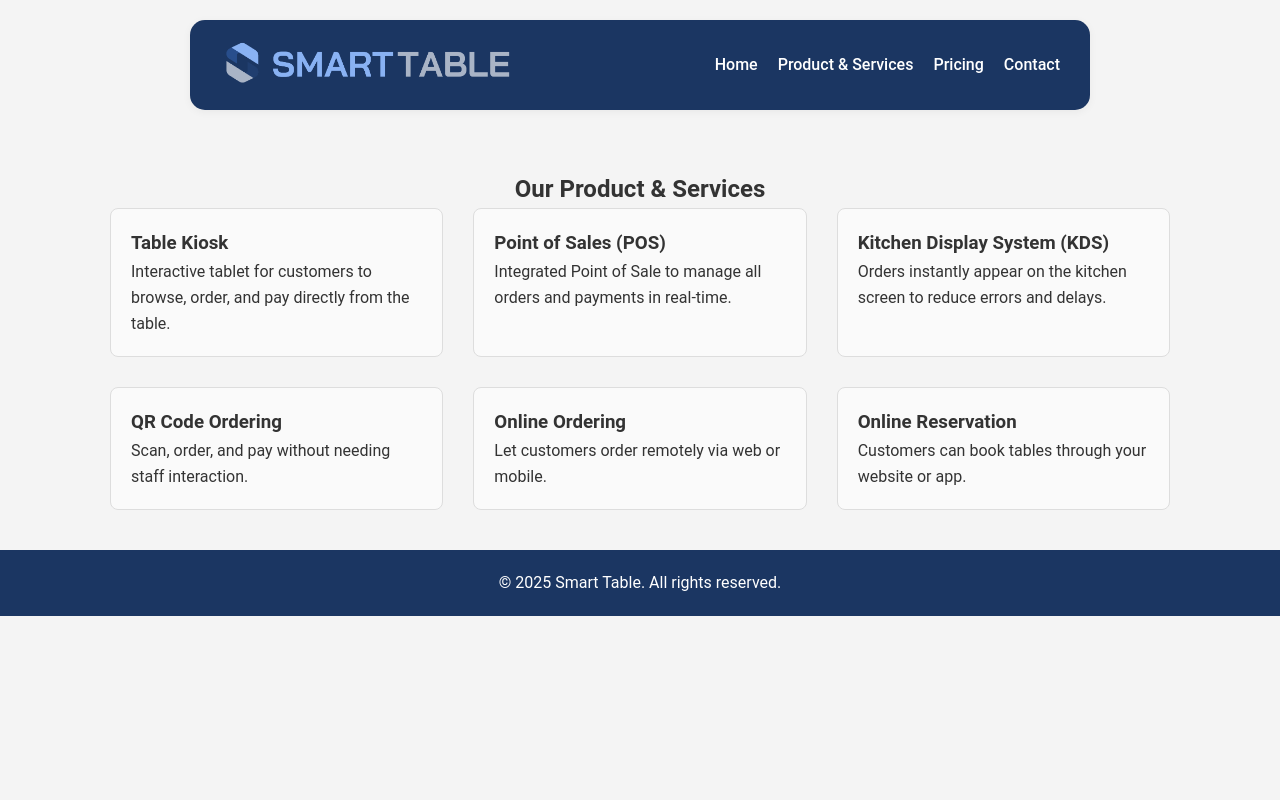
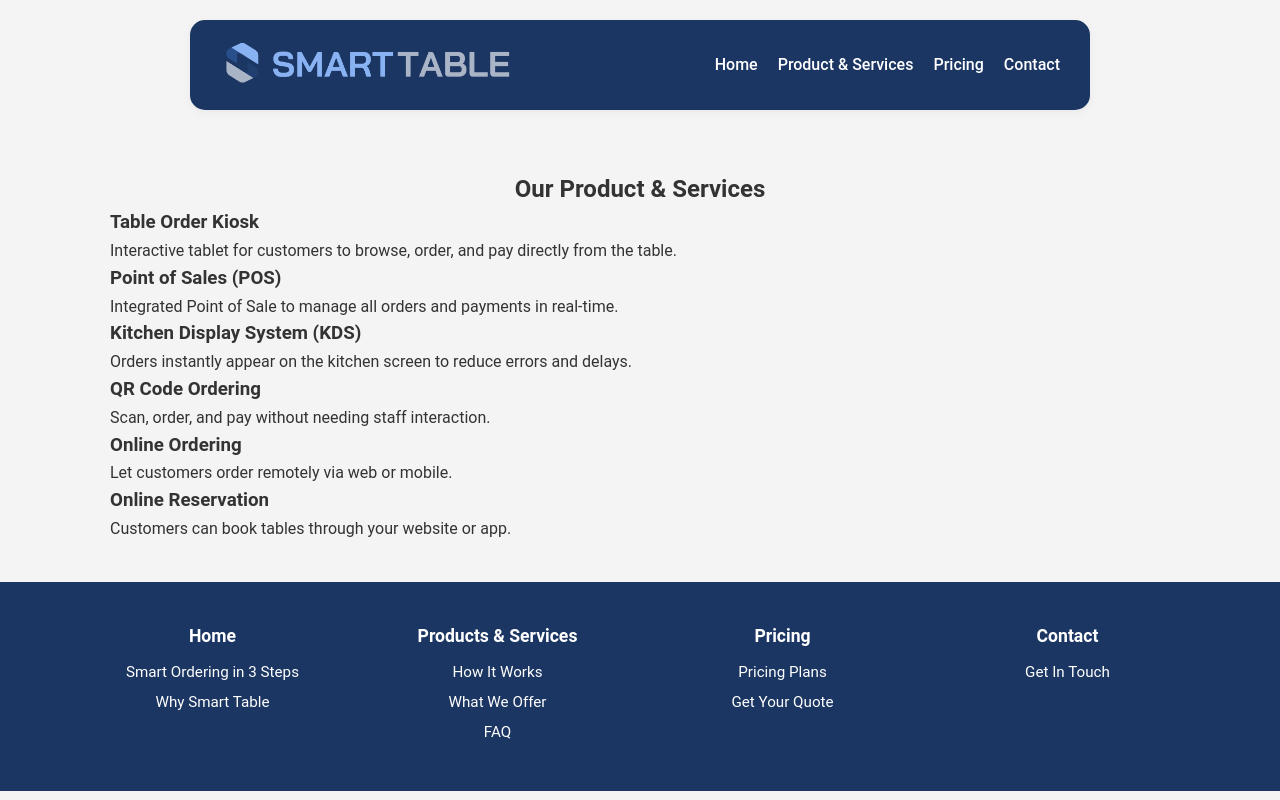
Before and after one commit to donghyun010/SmartTableNZ, a React (Create React App) app: page /SmartTableNZ/products in a window 1280 px wide. Built offline with nearby package versions, Linux system fonts and the light colour scheme.

Commit message:
Add footer

```diff
--- a/src/index.css
+++ b/src/index.css
@@ -2,7 +2,7 @@
   margin: 0;
   padding: 0;
   box-sizing: border-box;
-  font-family: 'Roboto', sans-serif;
+  font-family: "Roboto", sans-serif;
 }
 
 body {
@@ -145,19 +145,6 @@ header nav a {
   margin: 0 auto;
 }
 
-.features {
-  display: grid;
-  grid-template-columns: repeat(auto-fit, minmax(250px, 1fr));
-  gap: 30px;
-}
-
-.feature {
-  padding: 20px;
-  background: #fafafa;
-  border: 1px solid #ddd;
-  border-radius: 8px;
-}
-
 footer {
   text-align: center;
   padding: 20px;
@@ -176,7 +163,6 @@ footer {
 
 .product-dropdown h2 {
   margin-bottom: 15px;
-  col
 
   .feature p br + br {
     line-height: 2;
@@ -205,3 +191,113 @@ footer {
     }
   }
 }
+
+.highlighted-feature {
+  background-color: #fafafa;
+  padding: 60px 20px;
+  text-align: center;
+  border-radius: 12px;
+  margin-top: 40px;
+}
+
+.standout-feature h2 {
+  font-size: 2rem;
+  color: #1b3662;
+}
+
+.standout-feature p {
+  font-size: 1.1rem;
+  margin-top: 15px;
+  max-width: 800px;
+  margin-left: auto;
+  margin-right: auto;
+}
+
+.why-smart-table {
+  background-color: #ffffff;
+}
+
+.benefits-grid {
+  display: grid;
+  grid-template-columns: repeat(auto-fit, minmax(240px, 1fr));
+  gap: 30px;
+  max-width: 1100px;
+  margin: 0 auto;
+}
+
+.benefit-card {
+  background: #fafafa;
+  border: 1px solid #ddd;
+  border-radius: 8px;
+  padding: 20px;
+  text-align: left;
+  box-shadow: 0 1px 4px rgba(0, 0, 0, 0.05);
+  transition: all 0.2s ease;
+}
+
+.benefit-card:hover {
+  transform: translateY(-5px);
+  box-shadow: 0 4px 12px rgba(0, 0, 0, 0.08);
+}
+
+.benefit-card h4 {
+  margin-bottom: 10px;
+  color: #1b3662;
+  font-size: 1.2rem;
+}
+
+.benefit-card p {
+  font-size: 0.95rem;
+  color: #444;
+}
+
+.mb-60 {
+  margin-bottom: 60px;
+}
+
+.white-bg {
+  background-color: #ffffff;
+}
+
+.features-section {
+  margin-top: 60px;
+}
+
+.footer {
+  background-color: #1b3662;
+  color: white;
+  padding: 40px 20px;
+  font-family: "Roboto", sans-serif;
+}
+
+.footer-columns {
+  display: flex;
+  justify-content: space-between;
+  flex-wrap: wrap;
+  max-width: 1100px;
+  margin: 0 auto;
+  gap: 40px;
+}
+
+.footer-column {
+  flex: 1 1 200px;
+  min-width: 180px;
+}
+
+.footer-column h4 {
+  font-size: 1.1rem;
+  margin-bottom: 10px;
+  font-weight: bold;
+}
+
+.footer-column a {
+  display: block;
+  color: white;
+  text-decoration: none;
+  font-size: 0.95rem;
+  margin-bottom: 6px;
+}
+
+.footer-column a:hover {
+  text-decoration: underline;
+}
--- a/src/pages/HomePage.jsx
+++ b/src/pages/HomePage.jsx
@@ -1,3 +1,4 @@
+import React from "react";
 import logo from "../assets/images/DarkLogo.png";
 import Header from "./components/Header";
 
@@ -25,42 +26,98 @@ const HomePage = () => {
       </div>
 
       <section className="hero">
-        <h1>HI DINING SIMPLIFY OPERATIONS</h1>
+        <h1>ELEVATE DINING SIMPLIFY OPERATIONS</h1>
         <p>
           Enhance your customers' experience while reducing costs and increasing
           efficiency with Smart Table
         </p>
       </section>
 
-      <section className="section">
-        <div className="features">
+      <section className="section why-smart-table">
+        <h2 style={{ textAlign: "center", marginBottom: "40px" }}>
+          Why Choose Smart Table?
+        </h2>
+        <div className="benefits-grid">
           {[
             {
-              title: "Smart Tablet Ordering",
-              desc: "Customers can view the menu, order food, and request service directly from their table.",
+              title: "Speed Up Service",
+              desc: "Reduce wait times and serve more customers with faster, more efficient ordering and processing.",
             },
             {
-              title: "POS Integration",
-              desc: "Connects with your POS system to ensure seamless order processing and payment handling.",
+              title: "Cut Down Costs",
+              desc: "Lower your labor expenses by automating routine tasks with integrated technology.",
             },
             {
-              title: "Kitchen Display System (KDS)",
-              desc: "Orders instantly appear on the kitchen screen, reducing order errors and speeding up food preparation.",
+              title: "All-in-One System",
+              desc: "POS, KDS, QR ordering, loyalty programs, and more—all managed in a single platform.",
             },
             {
-              title: "Reservation Management",
-              desc: "Manage walk-ins and bookings effortlessly through Smart Table's intuitive interface.",
+              title: "Boost Customer Experience",
+              desc: "Interactive, contactless, and personalized—customers enjoy smooth and modern dining.",
             },
             {
-              title: "Sales Analytics",
-              desc: "Visual dashboards and reports help you track popular items, busy times, and customer preferences.",
+              title: "Actionable Insights",
+              desc: "Access powerful analytics to make data-driven decisions and grow your business.",
             },
             {
-              title: "Custom Branding",
-              desc: "Your brand, your way—customize tablet UI to reflect your restaurant's style and menu.",
+              title: "Scalable & Flexible",
+              desc: "Whether you're a small cafe or a multi-location chain, Smart Table grows with you.",
+            },
+          ].map((benefit, i) => (
+            <div className="benefit-card" key={i}>
+              <h4>{benefit.title}</h4>
+              <p>{benefit.desc}</p>
+            </div>
+          ))}
+        </div>
+      </section>
+
+      <section className="section features-section white-bg">
+        <h2 style={{ textAlign: "center", marginBottom: "40px" }}>Features</h2>
+        <div className="benefits-grid">
+          {[
+            {
+              title: "POINT OF SALES (POS)",
+              desc: "Fully customise your table layout and menu anytime – quickly, easily and exactly how you want it.",
+            },
+            {
+              title: "KITCHEN DISPLAY SYSTEM (KDS)",
+              desc: "Seamlessly sync with the POS to simplify order management, with the flexibility to split KDS screens by section or station—customising each view to suit your workflow.",
+            },
+            {
+              title: "MULTIPLE POS & KDS",
+              desc: "Use unlimited POS & KDS devices across your venue – all included, always in sync.",
+            },
+            {
+              title: "ONLINE ORDERING",
+              desc: "Online ordering integrated with POS & KDS.",
+            },
+            {
+              title: "ONLINE RESERVATION",
+              desc: "Seamlessly integrated with your POS.",
+            },
+            {
+              title: "QR ORDERING",
+              desc: "Contactless table-side ordering integrated with POS & KDS.",
+            },
+            {
+              title: "SALES ANALYTICS",
+              desc: "Gain actionable insights into your restaurant's performance.",
+            },
+            {
+              title: "INVENTORY MANAGEMENT",
+              desc: "Manage your stock easily.",
+            },
+            {
+              title: "LOYALTY PROGRAM",
+              desc: "Custom loyalty and voucher tools for customers, staff, and companies.",
+            },
+            {
+              title: "DELIVERY SERVICES",
+              desc: "Integrated delivery services including Uber Eats and DoorDash.",
             },
           ].map((feature, i) => (
-            <div className="feature" key={i}>
+            <div className="benefit-card" key={i}>
               <h3>{feature.title}</h3>
               <p>{feature.desc}</p>
             </div>
@@ -68,16 +125,16 @@ const HomePage = () => {
         </div>
       </section>
 
-      <section className="section" style={{ textAlign: "center" }}>
-        <h2>Why Choose Smart Table?</h2>
-        <p>
-          We're more than just tablets—we're your partner in delivering faster
-          service, better data, and happier diners.
-        </p>
-        <p>
-          Smart Table empowers your restaurant to cut down wait times, reduce
-          labor costs, and elevate the dining experience.
-        </p>
+      <section className="section highlighted-feature white-bg">
+        <div className="feature standout-feature">
+          <h2>Optional Add-On: Table Order Kiosk</h2>
+          <p>
+            Our Table Order Kiosk system transforms dining with securely mounted
+            tablets at each table. This premium solution streamlines operations,
+            speeds up service, and enhances the customer experience with
+            seamless interactive ordering.
+          </p>
+        </div>
       </section>
 
       <section className="section" style={{ textAlign: "center" }}>
@@ -102,8 +159,29 @@ const HomePage = () => {
         </a>
       </section>
 
-      <footer>
-        <p>&copy; 2025 Smart Table. All rights reserved.</p>
+      <footer className="footer">
+        <div className="footer-columns">
+          <div className="footer-column">
+            <h4>Home</h4>
+            <a href="/#ordering">Smart Ordering in 3 Steps</a>
+            <a href="/#why">Why Smart Table</a>
+          </div>
+          <div className="footer-column">
+            <h4>Products & Services</h4>
+            <a href="/#how-it-works">How It Works</a>
+            <a href="/#features">What We Offer</a>
+            <a href="/faq">FAQ</a>
+          </div>
+          <div className="footer-column">
+            <h4>Pricing</h4>
+            <a href="/pricing">Pricing Plans</a>
+            <a href="/quote">Get Your Quote</a>
+          </div>
+          <div className="footer-column">
+            <h4>Contact</h4>
+            <a href="/contact">Get In Touch</a>
+          </div>
+        </div>
       </footer>
     </>
   );
--- a/src/pages/PricingPage.jsx
+++ b/src/pages/PricingPage.jsx
@@ -25,7 +25,7 @@ const PricingPage = () => {
         <div className="header-box">
           <nav>
             <div className="logo">
-                <img src={logo} alt="Smart Table Logo" />
+              <img src={logo} alt="Smart Table Logo" />
             </div>
             <Header />
           </nav>
@@ -48,15 +48,18 @@ const PricingPage = () => {
             <div className="feature">
               <h3>3-Month Contract</h3>
               <p>
-                Ideal for short-term flexibility.<br />
+                Ideal for short-term flexibility.
+                <br />
                 <strong>$20/table/week</strong>
               </p>
             </div>
             <div className="feature">
               <h3>3-Month Percentage Option</h3>
               <p>
-                Pay as you grow.<br />
-                <strong>2.0% of total weekly sales</strong><br />
+                Pay as you grow.
+                <br />
+                <strong>2.0% of total weekly sales</strong>
+                <br />
                 (whichever is higher)
               </p>
             </div>
@@ -66,15 +69,18 @@ const PricingPage = () => {
             <div className="feature">
               <h3>1-Year Contract</h3>
               <p>
-                Best value for established venues.<br />
+                Best value for established venues.
+                <br />
                 <strong>$15/table/week</strong>
               </p>
             </div>
             <div className="feature">
               <h3>1-Year Percentage Option</h3>
               <p>
-                Long-term savings with flexibility.<br />
-                <strong>1.5% of total weekly sales</strong><br />
+                Long-term savings with flexibility.
+                <br />
+                <strong>1.5% of total weekly sales</strong>
+                <br />
                 (whichever is higher)
               </p>
             </div>
@@ -107,22 +113,44 @@ const PricingPage = () => {
           <div className="result-box">
             <div className="result-title">Your Weekly Cost</div>
             <div className="result-value">
-              ${weeklyCost.toLocaleString(undefined, {
+              $
+              {weeklyCost.toLocaleString(undefined, {
                 minimumFractionDigits: 2,
                 maximumFractionDigits: 2,
               })}
             </div>
             <div className="result-note">
-              * Your Weekly Cost does not include installation fee. <br />
-              * It includes both hardware and software subscription, plus
-              insurance for all hardware.
+              * Your Weekly Cost does not include installation fee. <br />* It
+              includes both hardware and software subscription, plus insurance
+              for all hardware.
             </div>
           </div>
         </div>
       </section>
 
-      <footer>
-        <p>&copy; 2025 Smart Table. All rights reserved.</p>
+      <footer className="footer">
+        <div className="footer-columns">
+          <div className="footer-column">
+            <h4>Home</h4>
+            <a href="#">Smart Ordering in 3 Steps</a>
+            <a href="#">Why Smart Table</a>
+          </div>
+          <div className="footer-column">
+            <h4>Products & Services</h4>
+            <a href="#">How It Works</a>
+            <a href="#">What We Offer</a>
+            <a href="#">FAQ</a>
+          </div>
+          <div className="footer-column">
+            <h4>Pricing</h4>
+            <a href="#">Pricing Plans</a>
+            <a href="#">Get Your Quote</a>
+          </div>
+          <div className="footer-column">
+            <h4>Contact</h4>
+            <a href="#">Get In Touch</a>
+          </div>
+        </div>
       </footer>
     </div>
   );
--- a/src/pages/ProductsPage.jsx
+++ b/src/pages/ProductsPage.jsx
@@ -8,7 +8,7 @@ const ProductsPage = () => {
         <div className="header-box">
           <nav>
             <div className="logo">
-                <img src={logo} alt="Smart Table Logo" />
+              <img src={logo} alt="Smart Table Logo" />
             </div>
             <Header />
           </nav>
@@ -28,7 +28,7 @@ const ProductsPage = () => {
         <h1 style={{ textAlign: "center" }}>Our Product & Services</h1>
         <div className="features">
           <div className="feature" id="kiosk">
-            <h3>Table Kiosk</h3>
+            <h3>Table Order Kiosk</h3>
             <p>
               Interactive tablet for customers to browse, order, and pay
               directly from the table.
@@ -63,8 +63,29 @@ const ProductsPage = () => {
         </div>
       </section>
 
-      <footer>
-        <p>&copy; 2025 Smart Table. All rights reserved.</p>
+      <footer className="footer">
+        <div className="footer-columns">
+          <div className="footer-column">
+            <h4>Home</h4>
+            <a href="#">Smart Ordering in 3 Steps</a>
+            <a href="#">Why Smart Table</a>
+          </div>
+          <div className="footer-column">
+            <h4>Products & Services</h4>
+            <a href="#">How It Works</a>
+            <a href="#">What We Offer</a>
+            <a href="#">FAQ</a>
+          </div>
+          <div className="footer-column">
+            <h4>Pricing</h4>
+            <a href="#">Pricing Plans</a>
+            <a href="#">Get Your Quote</a>
+          </div>
+          <div className="footer-column">
+            <h4>Contact</h4>
+            <a href="#">Get In Touch</a>
+          </div>
+        </div>
       </footer>
     </div>
   );
--- a/src/pages/components/Header.jsx
+++ b/src/pages/components/Header.jsx
@@ -9,12 +9,18 @@ const Header = () => {
           Product & Services
         </Link>
         <div className="dropdown-content">
-          <Link to="/products#kiosk">Table Kiosk</Link>
+          <Link to="/products#kiosk">Table Order Kiosk</Link>
           <Link to="/products#pos">Point of Sales (POS)</Link>
           <Link to="/products#kds">Kitchen Display System (KDS)</Link>
-          <Link to="/products#qr">QR Code Ordering</Link>
+          <Link to="/products#multiple-pos-kds">Multiple POS & KDS</Link>
           <Link to="/products#online-ordering">Online Ordering</Link>
-          <Link to="/products#reservation">Online Reservation</Link>
+          <Link to="/products#reservation">QR Ordering</Link>
+          <Link to="/products#sale-analytics">Sales Analytics</Link>
+          <Link to="/products#inventory-management">Inventory Management</Link>
+          <Link to="/products#loyalty-program">Loyalty Program</Link>
+          <Link to="/products#delivery-app-integration">
+            Delivery App Integration
+          </Link>
         </div>
       </div>
       <Link to="/pricing">Pricing</Link>
```
Also changed, not shown: src/pages/ContactPage.jsx (+14 -9 lines), src/pages/components/Footer.jsx (added). Lines whose indentation alone changed are shown as unchanged.
